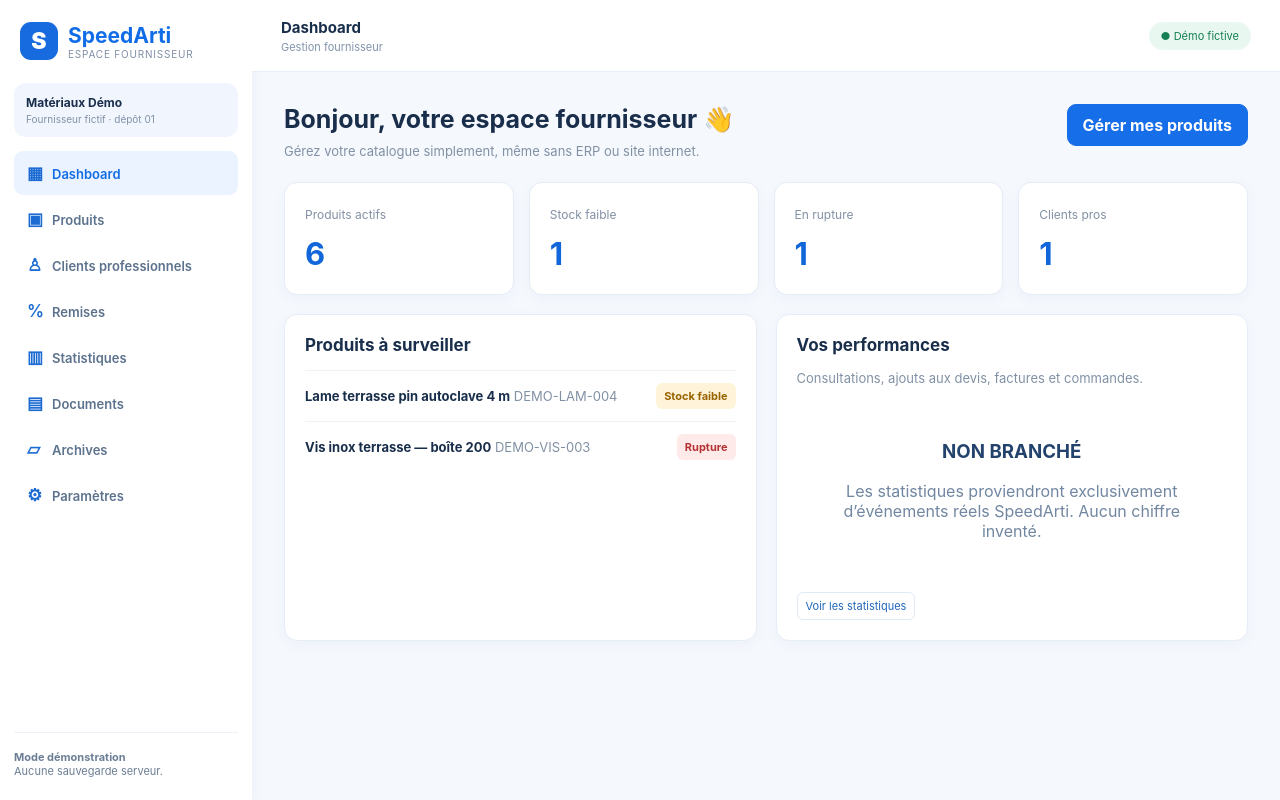
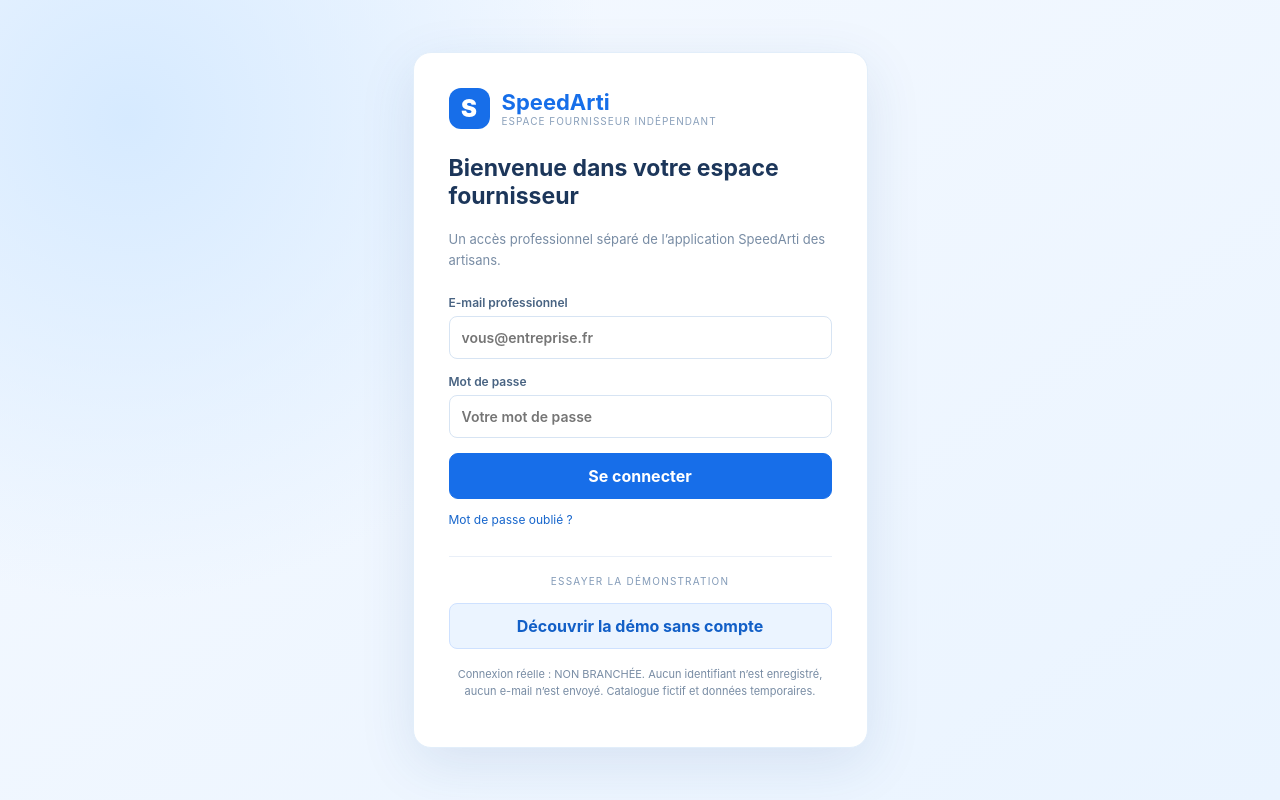
Before and after one commit to AGENCE-GSTAI-EN-COURS/speedarti-fournisseurs-demo, a website: page index.html in a window 1280 px wide. Drawn offline with Linux system fonts and the light colour scheme.

Commit message:
feat(demo): independent supplier login screen and explicit no-credentials demo access

```diff
--- a/app.js
+++ b/app.js
@@ -23,6 +23,7 @@ const rows=[
 let products=rows.map((x,i)=>({id:'p'+i,ref:x[0],name:x[1],category:x[2],price:x[3],qty:x[4],mode:'quantity',status:x[4]===0?'out_of_stock':x[4]<=5?'low_stock':'in_stock',archived:false,updated:today,brand:'Démo',unit:'unite',photo:null,documents:[]}));
 let companies=[{id:'c0',name:'Entreprise fictive ABC',code:'ABC-DEMO',email:'client@example.invalid',siret:'',phone:'',address:'',zip:'',city:''}];
 let discounts=[];
+let demoUnlocked=false;
 let selected=new Set(),page='Dashboard',search='',stockFilter='all',flash='',popup=null,navOpen=false,period=7,documentSearch='';
 const pages=[['▦','Dashboard'],['▣','Produits'],['♙','Clients professionnels'],['%','Remises'],['▥','Statistiques'],['▤','Documents'],['▱','Archives'],['⚙','Paramètres']];
 const names={in_stock:'En stock',low_stock:'Stock faible',out_of_stock:'Rupture',unknown:'Non communiqué'};
@@ -111,13 +112,20 @@ function modalHTML(){
  return '<div class="backdrop" id="backdrop"><div class="dialog" role="dialog" aria-modal="true"><div class="dialogtop"><h2>'+esc(kind==='product'?(item?'Modifier le produit':'Nouveau produit'):kind==='client'?'Fiche entreprise':'Nouvelle remise')+'</h2><button data-action="close" aria-label="Fermer">×</button></div><form id="edit-form" class="fields">'+fields+'<div class="formfooter">'+(kind==='client'?'<button type="button" data-action="code">Générer le code</button>':'')+'<button type="button" data-action="close">Annuler</button><button class="primary" type="submit">Enregistrer</button></div></form></div></div>';
 }
 function render(){
+ if(!demoUnlocked){
+   document.getElementById('app').innerHTML='<main class="supplier-entry"><section class="supplier-entry-card"><div class="supplier-entry-logo"><span>S</span><div><b>SpeedArti</b><small>ESPACE FOURNISSEUR INDÉPENDANT</small></div></div><h1>Bienvenue dans votre espace fournisseur</h1><p>Un accès professionnel séparé de l’application SpeedArti des artisans.</p><form id="supplier-login"><label>E-mail professionnel<input type="email" name="email" autocomplete="username" required placeholder="vous@entreprise.fr"></label><label>Mot de passe<input type="password" name="password" autocomplete="current-password" required placeholder="Votre mot de passe"></label><button type="submit" class="primary">Se connecter</button></form><button class="supplier-reset" data-action="reset-account">Mot de passe oublié ?</button>'+(flash?'<div class="supplier-entry-error" role="alert">'+esc(flash)+'</div>':'')+'<div class="supplier-entry-divider">ESSAYER LA DÉMONSTRATION</div><button class="supplier-entry-demo" data-action="enter-demo">Découvrir la démo sans compte</button><p class="supplier-entry-foot">Connexion réelle : NON BRANCHÉE. Aucun identifiant n’est enregistré, aucun e-mail n’est envoyé. Catalogue fictif et données temporaires.</p></section></main>';
+   return;
+ }
  document.getElementById('app').innerHTML='<aside class="sidebar '+(navOpen?'open':'')+'"><div class="brand"><span class="s">S</span><div><b>SpeedArti</b><small>Espace fournisseur</small></div></div><div class="vendor"><b>Matériaux Démo</b><small>Fournisseur fictif · dépôt 01</small></div><nav class="nav">'+pages.map(([icon,name])=>'<button class="'+(page===name?'sel':'')+'" data-page="'+esc(name)+'"><span class="emoji">'+icon+'</span>'+name+(name==='Archives'&&products.filter(p=>p.archived).length?' ('+products.filter(p=>p.archived).length+')':'')+'</button>').join('')+'</nav><div class="bottom"><b>Mode démonstration</b><br>Aucune sauvegarde serveur.</div></aside>'+
- (navOpen?'<button class="shade" data-action="menu-close" aria-label="Fermer la navigation"></button>':'')+'<div class="right"><header class="top"><button class="menu" data-action="menu">☰</button><div><b>'+page+'</b><small>Gestion fournisseur</small></div><span class="pill">● Démo fictive</span></header><main class="content">'+(flash?'<div class="alert">'+esc(flash)+'<button data-action="clear">×</button></div>':'')+views[page]()+'</main></div>'+modalHTML();
+ (navOpen?'<button class="shade" data-action="menu-close" aria-label="Fermer la navigation"></button>':'')+'<div class="right"><header class="top"><button class="menu" data-action="menu">☰</button><div><b>'+page+'</b><small>Gestion fournisseur</small></div><span class="pill">● Démo fictive</span></header><div class="demo-mode-top">Mode démo : données fictives et temporaires <button data-action="logout-demo">Quitter la démo</button></div><main class="content">'+(flash?'<div class="alert">'+esc(flash)+'<button data-action="clear">×</button></div>':'')+views[page]()+'</main></div>'+modalHTML();
 }
 document.addEventListener('click',function(e){
  const b=e.target.closest('button');if(!b)return;
  if(b.dataset.page){page=b.dataset.page;navOpen=false;render();return;}
  const a=b.dataset.action,idv=b.dataset.id,p=productById(idv);
+ if(a==='enter-demo'){demoUnlocked=true;flash='';render();return}
+ if(a==='logout-demo'){demoUnlocked=false;selected.clear();navOpen=false;page='Dashboard';flash='';render();return}
+ if(a==='reset-account'){saveMessage('Réinitialisation NON BRANCHÉE — aucun e-mail envoyé.');return}
  if(a==='menu'){navOpen=true;render();return}
  if(a==='menu-close'){navOpen=false;render();return}
  if(a==='clear'){flash='';render();return}
@@ -169,6 +177,9 @@ document.addEventListener('change',function(e){
  if(a==='price'){const v=money(el.value);if(!Number.isSafeInteger(v)||v<0){saveMessage('Prix HT invalide');return;}p.price=v;render();return;}
 });
 document.addEventListener('submit',function(e){
+ if(e.target.id==='supplier-login'){
+   e.preventDefault();saveMessage('Connexion réelle NON BRANCHÉE — aucun compte n’a été connecté.');return;
+ }
  if(e.target.id!=='edit-form')return;
  e.preventDefault();const data=Object.fromEntries(new FormData(e.target));
  const k=popup.kind;
--- a/styles.css
+++ b/styles.css
@@ -15,3 +15,19 @@
 .product-empty{display:grid;place-items:center;background:#edf3fc;color:#7f9abc}
 [hidden]{display:none!important}
 @media(max-width:760px){.media-zone{padding:10px}.linked-doc{flex-wrap:wrap}}
+
+.supplier-entry{width:100%;min-height:100vh;display:grid;place-items:center;padding:20px;background:radial-gradient(circle at 10% 15%,#d6eaff 0,transparent 36%),linear-gradient(145deg,#f5f9ff,#eaf4ff)}
+.supplier-entry-card{width:min(100%,455px);background:white;border:1px solid #e2eefa;box-shadow:0 16px 55px #204b8a1d;border-radius:18px;padding:35px}
+.supplier-entry-logo{display:flex;align-items:center;gap:12px;margin-bottom:26px}
+.supplier-entry-logo span{height:41px;width:41px;border-radius:12px;background:#176ee9;display:grid;place-items:center;color:white;font-size:24px;font-weight:900}
+.supplier-entry-logo b{color:#166ee9;font-size:22px}.supplier-entry-logo small{display:block;color:#8aa0bb;font-size:10px;letter-spacing:1px}
+.supplier-entry-card h1{font-size:23px;color:#1c365a;line-height:1.2}.supplier-entry-card p{color:#788ca4;font-size:13px;line-height:1.6}
+#supplier-login{display:grid;gap:15px;margin-top:24px}#supplier-login label{display:grid;gap:6px;font-size:12px;color:#486382;font-weight:600}
+#supplier-login input{width:100%;border:1px solid #d7e4f3;border-radius:8px;padding:12px;font-size:14px}
+#supplier-login button{padding:12px}.supplier-reset{border:0;background:transparent;color:#1766cc;padding:13px 0;font-size:12px}
+.supplier-entry-divider{text-align:center;color:#839bb8;font-size:10px;letter-spacing:1.2px;margin:16px 0;border-top:1px solid #e9eff8;padding-top:18px}
+.supplier-entry-demo{border:1px solid #cee1ff;background:#ebf4ff;color:#125fc7;width:100%;padding:12px;border-radius:8px;font-weight:700}
+.supplier-entry-foot{text-align:center;font-size:11px!important;margin-top:17px}.supplier-entry-error{background:#fff1f1;color:#a13439;border-radius:7px;padding:11px;font-size:12px}
+.demo-mode-top{background:#163f70;color:white;padding:8px 28px;display:flex;align-items:center;justify-content:space-between;gap:12px;font-size:12px}
+.demo-mode-top button{background:none;border:1px solid #8db6e1;border-radius:7px;color:white;padding:7px 10px}
+@media(max-width:760px){.supplier-entry-card{padding:23px}.demo-mode-top{padding:8px 12px;font-size:10px}}
```
Also changed, not shown: e2e/supplier-portal.spec.js (+5 -0 lines).
